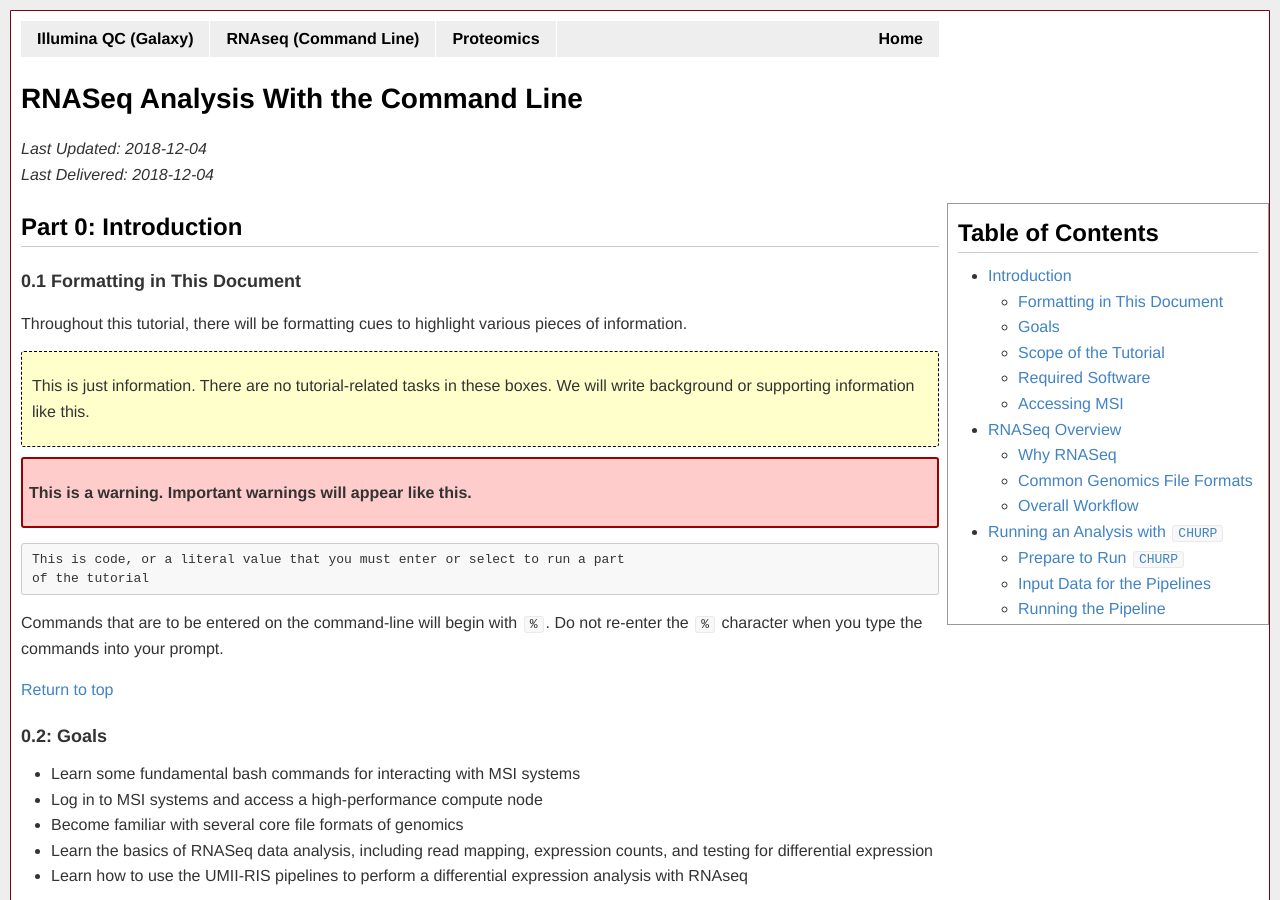
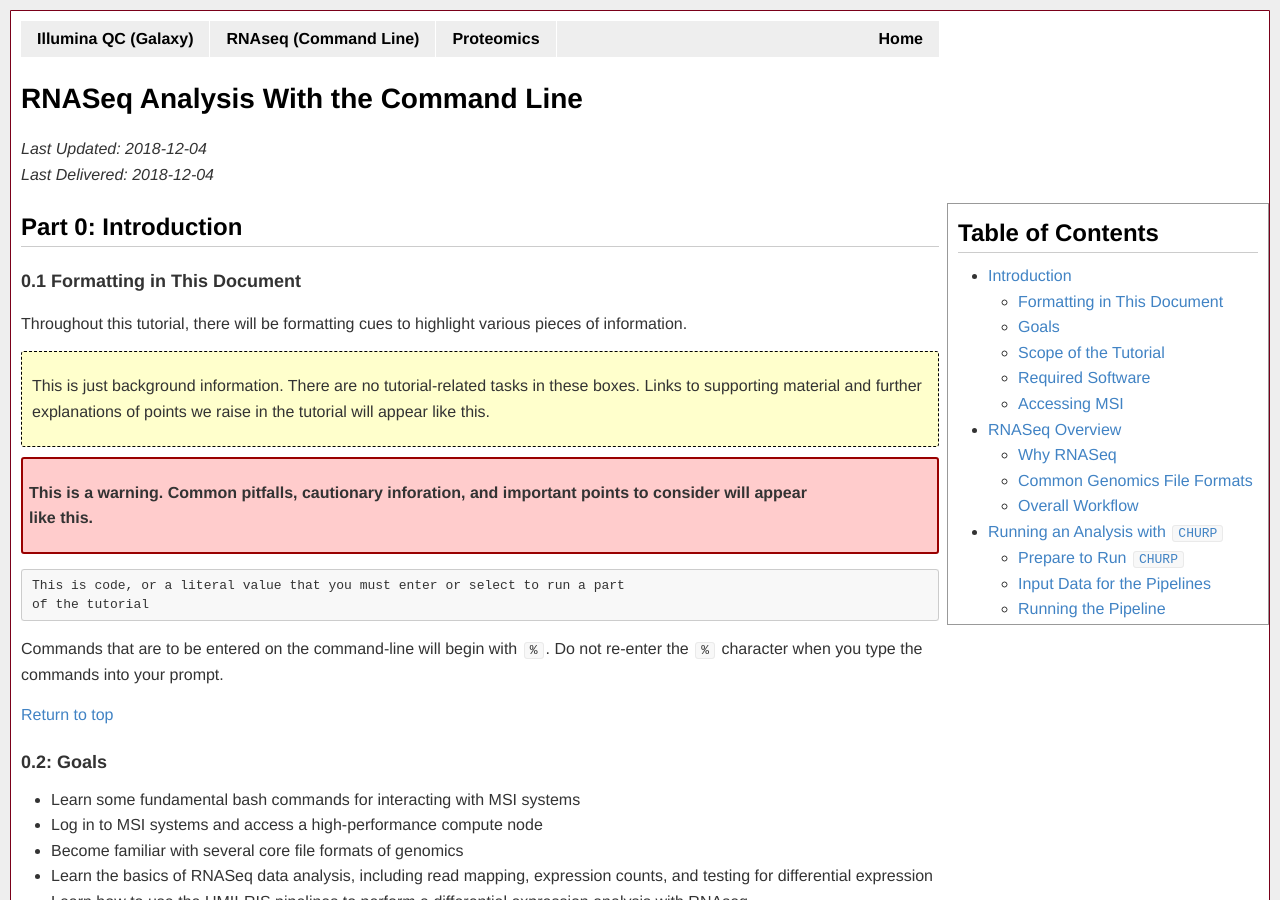
Before and after one commit to msi-ris/Tutorials, a Jekyll site: the page built from rnaseq_cmd.md, in a window 1280 px wide and 900 px high. Built offline with Jekyll 4.4.1, drawn with Linux system fonts in a browser that asks for light colours.

Commit message:
Update warning boxes

```diff
--- a/rnaseq_cmd.md
+++ b/rnaseq_cmd.md
@@ -69,14 +69,16 @@ pieces of information.
 
 <div class="info" markdown="1">
 
-This is just information. There are no tutorial-related tasks in these boxes.
-We will write background or supporting information like this.
+This is just background information. There are no tutorial-related tasks in
+these boxes. Links to supporting material and further explanations of points we
+raise in the tutorial will appear like this.
 
 </div>
 
 <div class="warn" markdown="1">
 
-This is a warning. Important warnings will appear like this.
+This is a warning. Common pitfalls, cautionary inforation, and important points
+to consider will appear like this.
 
 </div>
 
```
